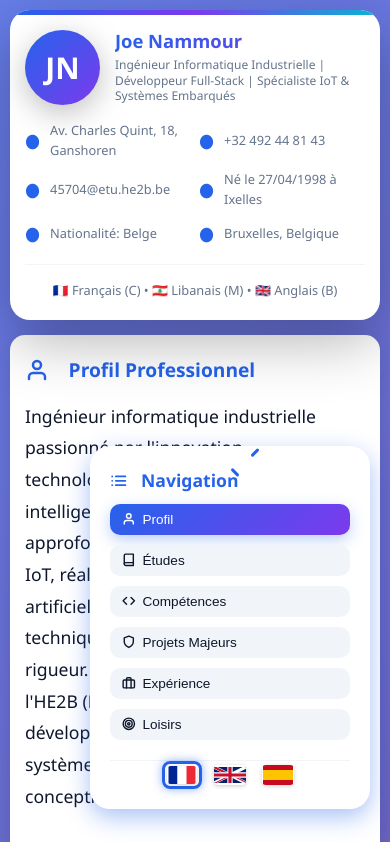
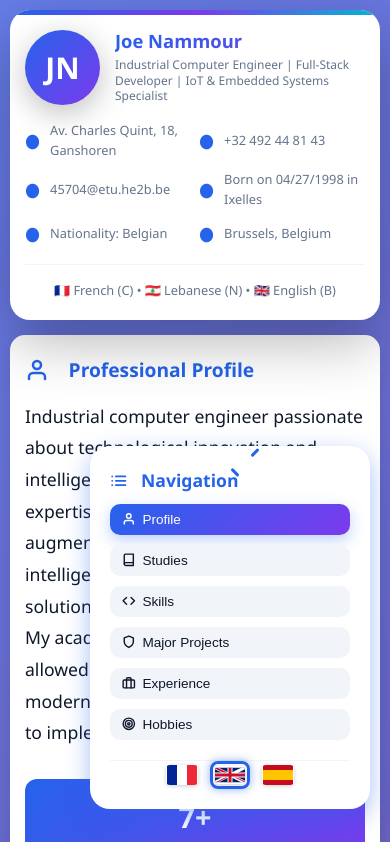
Before and after one commit to joeduliban/joeduliban.github.io, a plain HTML site: page index.html in a window 390 px wide. Both pictures are taken after a click on the button "Menu de navigation". Shown: the top 842 px of the page. Drawn offline with Linux system fonts and the light colour scheme.

Commit message:
correction bugs

```diff
--- a/css/header.css
+++ b/css/header.css
@@ -24,6 +24,10 @@ header::before {
     grid-template-columns: 1fr 2fr;
     gap: 40px;
     align-items: center;
+}
+
+.header-languages-mobile {
+    display: none;
 }
 
 .profile-section {
--- a/css/responsive.css
+++ b/css/responsive.css
@@ -358,8 +358,7 @@
         font-size: 0.8em;
     }
 
-    header::after {
-        content: '🇫🇷 Français (C) • 🇱🇧 Libanais (M) • 🇬🇧 Anglais (B)';
+    .header-languages-mobile {
         display: block;
         text-align: center;
         font-size: 0.8em;
--- a/index.html
+++ b/index.html
@@ -1,5 +1,5 @@
 <!DOCTYPE html>
-<html lang="fr">
+<html lang="en">
 <head>
     <meta charset="UTF-8">
     <meta name="viewport" content="width=device-width, initial-scale=1.0">
@@ -19,10 +19,10 @@
             <span class="language-toggle-arrow">◄</span>
         </button>
         <div class="language-bar">
-            <button onclick="selectLanguage('fr', this)" data-lang="fr" class="active" title="Français">
+            <button onclick="selectLanguage('fr', this)" data-lang="fr" title="Français">
                 <svg xmlns="http://www.w3.org/2000/svg" viewBox="0 0 3 2"><path fill="#002395" d="M0 0h1v2H0z"/><path fill="#fff" d="M1 0h1v2H1z"/><path fill="#ED2939" d="M2 0h1v2H2z"/></svg>
             </button>
-            <button onclick="selectLanguage('en', this)" data-lang="en" title="English">
+            <button onclick="selectLanguage('en', this)" data-lang="en" class="active" title="English">
                 <svg xmlns="http://www.w3.org/2000/svg" viewBox="0 0 60 30"><clipPath id="a"><path d="M0 0v30h60V0z"/></clipPath><clipPath id="b"><path d="M30 15h30v15zv15H0zH0V0h30z"/></clipPath><g clip-path="url(#a)"><path d="M0 0v30h60V0z" fill="#012169"/><path d="M0 0l60 30m0-30L0 30" stroke="#fff" stroke-width="6"/><path d="M0 0l60 30m0-30L0 30" clip-path="url(#b)" stroke="#C8102E" stroke-width="4"/><path d="M30 0v30M0 15h60" stroke="#fff" stroke-width="10"/><path d="M30 0v30M0 15h60" stroke="#C8102E" stroke-width="6"/></g></svg>
             </button>
             <button onclick="selectLanguage('es', this)" data-lang="es" title="Español">
@@ -68,6 +68,7 @@
                     </div>
                 </div>
             </div>
+            <p class="header-languages-mobile" data-i18n="headerLanguages"></p>
         </header>
 
         <nav id="mainNav">
--- a/js/i18n.js
+++ b/js/i18n.js
@@ -1,4 +1,4 @@
-let currentLanguage = 'fr';
+let currentLanguage = 'en';
 
 function changeLanguage(lang) {
     currentLanguage = lang;
--- a/js/main.js
+++ b/js/main.js
@@ -6,7 +6,7 @@ document.addEventListener("DOMContentLoaded", () => {
 
     initProfileFlip();
 
-    changeLanguage('fr');
+    changeLanguage('en');
 });
 
 function initScrollAnimations() {
--- a/js/translations.js
+++ b/js/translations.js
@@ -10,6 +10,7 @@ const translations = {
         born: "Né le 27/04/1998 à Ixelles",
         nationality: "Nationalité: Belge",
         location: "Bruxelles, Belgique",
+        headerLanguages: "🇫🇷 Français (C) • 🇱🇧 Libanais (M) • 🇬🇧 Anglais (B)",
 
         // Navigation
         navProfile: "Profil",
@@ -254,6 +255,7 @@ const translations = {
         born: "Born on 04/27/1998 in Ixelles",
         nationality: "Nationality: Belgian",
         location: "Brussels, Belgium",
+        headerLanguages: "🇫🇷 French (C) • 🇱🇧 Lebanese (N) • 🇬🇧 English (B)",
 
         // Navigation
         navProfile: "Profile",
@@ -498,6 +500,7 @@ const translations = {
         born: "Nacido el 27/04/1998 en Ixelles",
         nationality: "Nacionalidad: Belga",
         location: "Bruselas, Bélgica",
+        headerLanguages: "🇫🇷 Francés (C) • 🇱🇧 Libanés (N) • 🇬🇧 Inglés (B)",
 
         // Navigation
         navProfile: "Perfil",
```
